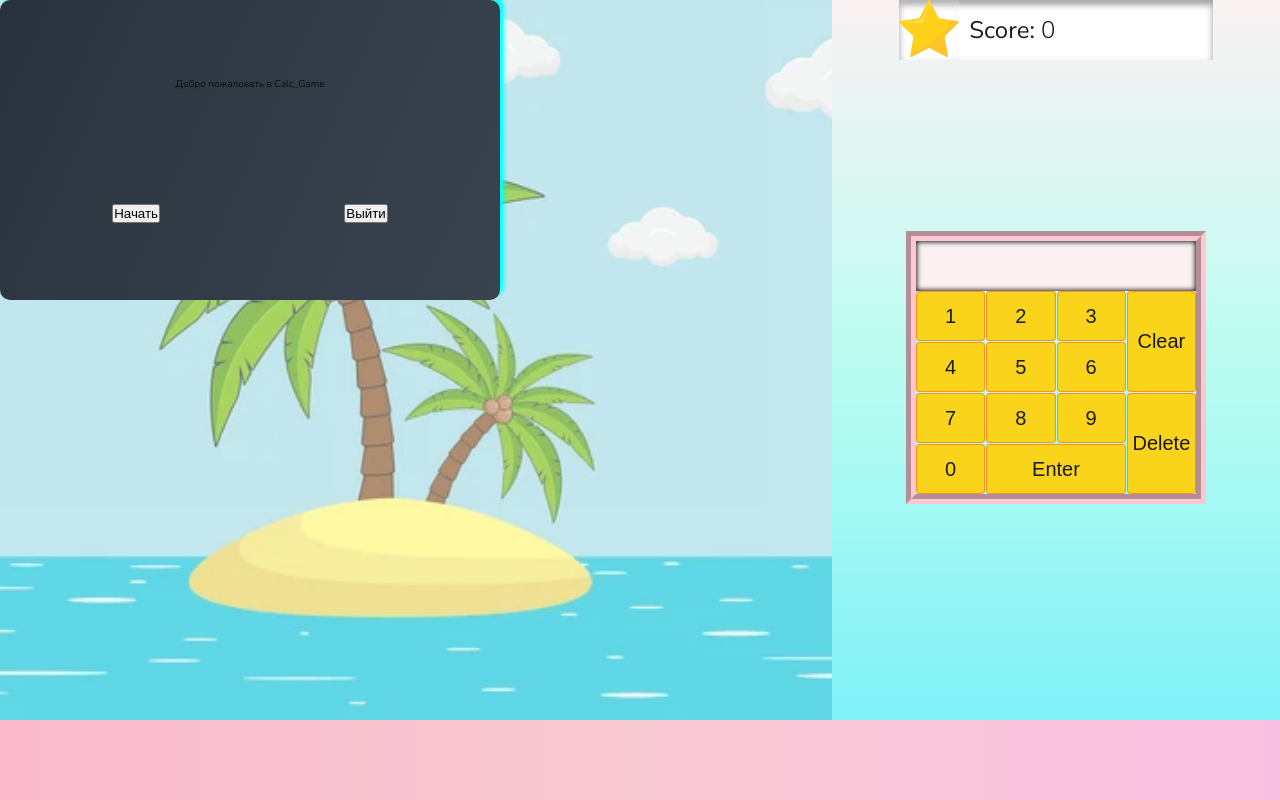
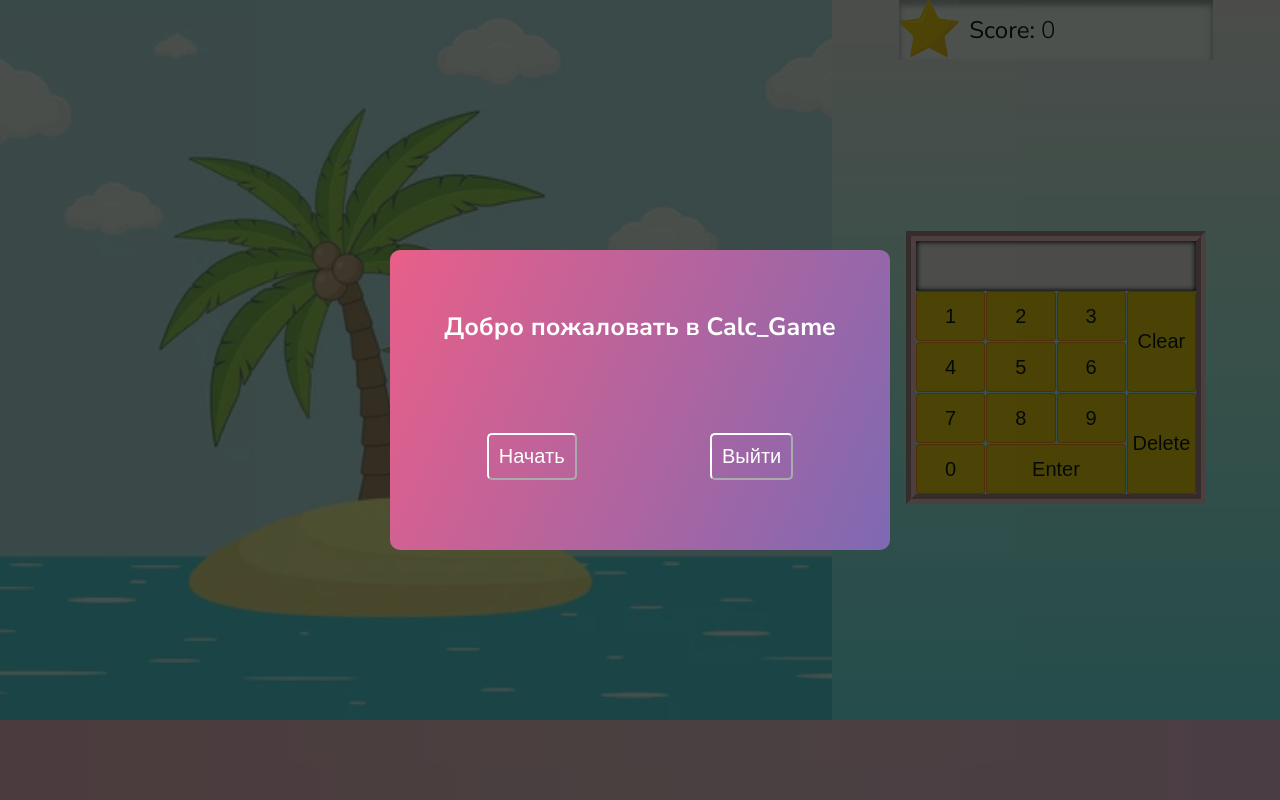
Before and after one commit to Dima-Matt/mathGame, a plain HTML site: page index.html in a window 1280 px wide. Drawn offline with Linux system fonts and the light colour scheme.

Commit message:
last day

```diff
--- a/index.html
+++ b/index.html
@@ -68,9 +68,9 @@
     </div>
 </div>
 
-<div class="modal-finish">
+<div class="modal-finish hide">
     <div class="modal-finish__content">
-        <p class="score">Ваш результат:<span id="score-result"></span></p>
+        <p class="score">Ваш результат: <span id="score-result"></span></p>
         <div class="modal-finish__buttons">
             <button class="modal__btn" id="restart">Играть заново</button>
             <button class="modal__btn" id="finish">Выйти</button>
--- a/src/index.js
+++ b/src/index.js
@@ -214,7 +214,7 @@ function upTide() {
 
   tideUpCount++;
   if (tideUpCount === 3) {
-    modalFinish.style.display = "block";
+    modalFinish.style.display = "flex";
     gameFinish = true;
     gameResult.innerHTML = gameScore.innerHTML;
 
--- a/src/scss/components/_main.game.scss
+++ b/src/scss/components/_main.game.scss
@@ -43,6 +43,8 @@
         &-display {
             width: 100%;
             height: 50px;
+            font-size: 3rem;
+            padding-left: 10px;
             background-color: #faeff1;
             box-shadow: inset 0 0 5px 1px;
             @include respond-to ('middle') {
--- a/src/scss/style.scss
+++ b/src/scss/style.scss
@@ -1,6 +1,5 @@
 @import './mixin/adaptive';
 @import './components/main.game';
-@import './components/footer';
 @import './constants/colors';
 
 
@@ -98,9 +97,9 @@ html {
     bottom: 0;
     left: 0;
     overflow: hidden;
-    background-color: rgba(255, 255, 255, 0.1);
+    background-color: rgba(8, 13, 9, 0.716);
     display: flex;
-    display: block;
+    //display: block;
     justify-content: center;
     align-items:center;
     &__content {
@@ -112,54 +111,33 @@ html {
         max-width: 500px;
         height: 50%;
         max-height: 300px;
-        background: linear-gradient(114deg, #29323c -5%, #485563 200%);
+        background: linear-gradient(114deg, #ee5e87 -5%, #1374dd 200%);
         border-radius: 10px;
         padding: 2rem;
-        box-shadow: 4px -4px 4px aqua;
+
     }
     &__buttons {
         display: flex;
         align-items: center;
         justify-content: space-around;
         width: 100%;
+        padding: 10px;
+    }
+    &__btn {
+        padding: 10px;
+        border-radius: 5px;
+        background: transparent;
+        border-color: white;
+        font-size: 2rem;;
+        color: white;
     }
 
 }
 
-
-.modal {
-    position: fixed;
-    top: 0;
-    right: 0;
-    bottom: 0;
-    left: 0;
-    overflow: hidden;
-    background-color: rgba(255, 255, 255, 0.1);
-    display: flex;
-    display: block;
-    justify-content: center;
-    align-items:center;
-    &__content {
-        display: flex;
-        flex-direction: column;
-        align-items: center;
-        justify-content: space-around;
-        width: 50%;
-        max-width: 500px;
-        height: 50%;
-        max-height: 300px;
-        background: linear-gradient(114deg, #29323c -5%, #485563 200%);
-        border-radius: 10px;
-        padding: 2rem;
-        box-shadow: 4px -4px 4px aqua;
-    }
-    &__buttons {
-        display: flex;
-        align-items: center;
-        justify-content: space-around;
-        width: 100%;
-    }
-
+.hello, .score, #score-result {
+    font-size: 2.5rem;
+    color: white;
+    font-weight: 700;
 }
 
 
@@ -171,7 +149,7 @@ html {
     bottom: 0;
     left: 0;
     overflow: hidden;
-    background-color: rgba(255, 255, 255, 0.1);
+    background-color: rgba(8, 13, 9, 0.716);
     display: flex;
     display: none;
     justify-content: center;
@@ -185,10 +163,10 @@ html {
         max-width: 500px;
         height: 50%;
         max-height: 300px;
-        background: linear-gradient(114deg, #29323c -5%, #485563 200%);
+        background: linear-gradient(114deg, #ee5e87 -5%, #1374dd 200%);
         border-radius: 10px;
         padding: 2rem;
-        box-shadow: 4px -4px 4px aqua;
+
     }
     &__buttons {
         display: flex;
@@ -233,6 +211,8 @@ html {
                 display: flex;
                 flex-direction: column;
                 width: 100%;
+                position: relative;
+                bottom: 0;
 
             }
             &-level {
@@ -247,4 +227,22 @@ html {
             }
         }
     }
+
+    .hello, .score, #score-result {
+        font-size: 2rem;
+        text-align: center;
+        color: white;
+        font-weight: 700;
     }
+
+    .modal, .modal-finish {
+
+        &__buttons {
+            display: flex;
+            flex-direction: column;
+            gap: 10px;
+        }
+    }
+
+
+    }
```
Also changed, not shown: css/style.min.css, src/scss/components/_footer.scss (deleted), 1 other file.
